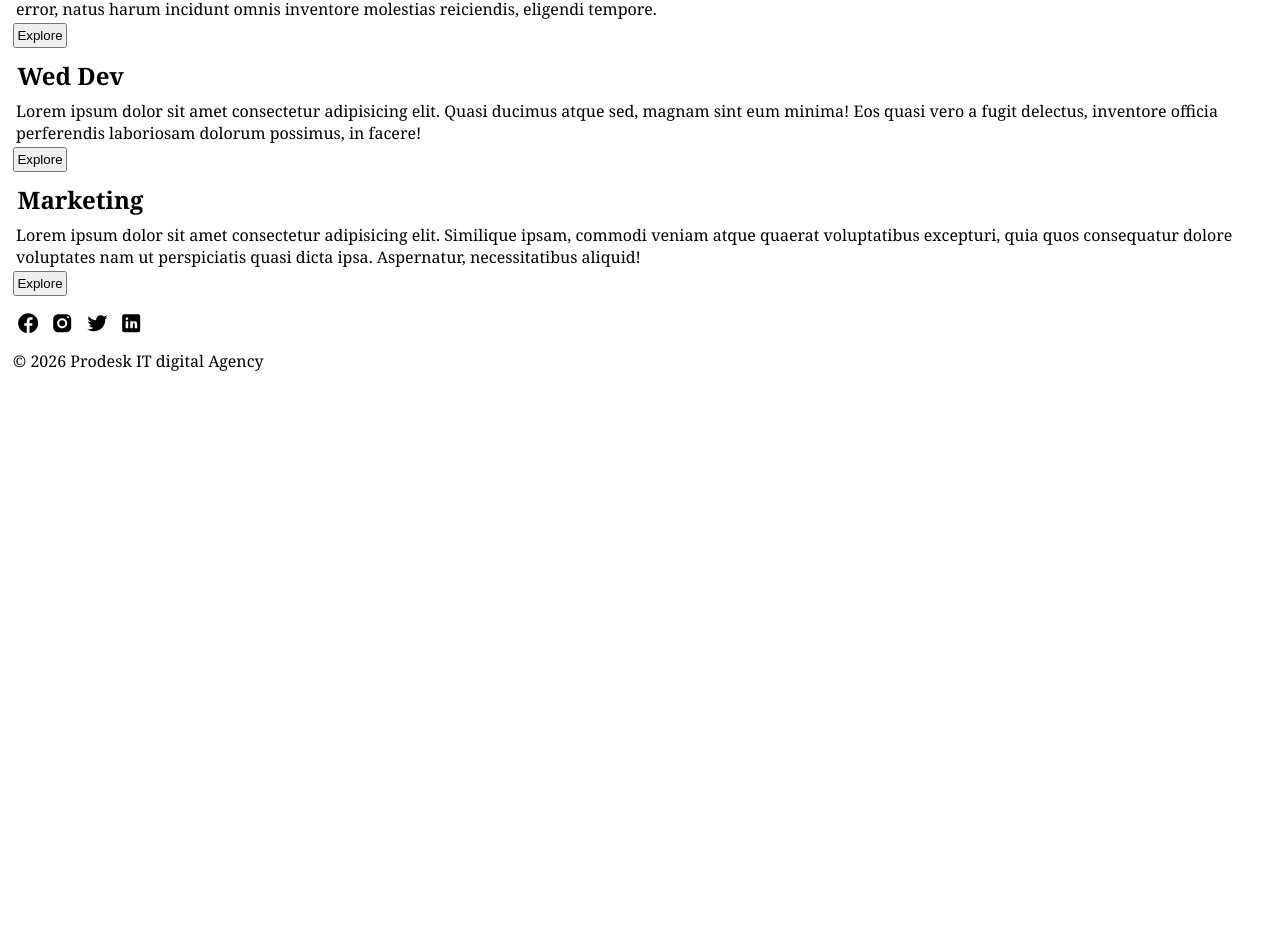
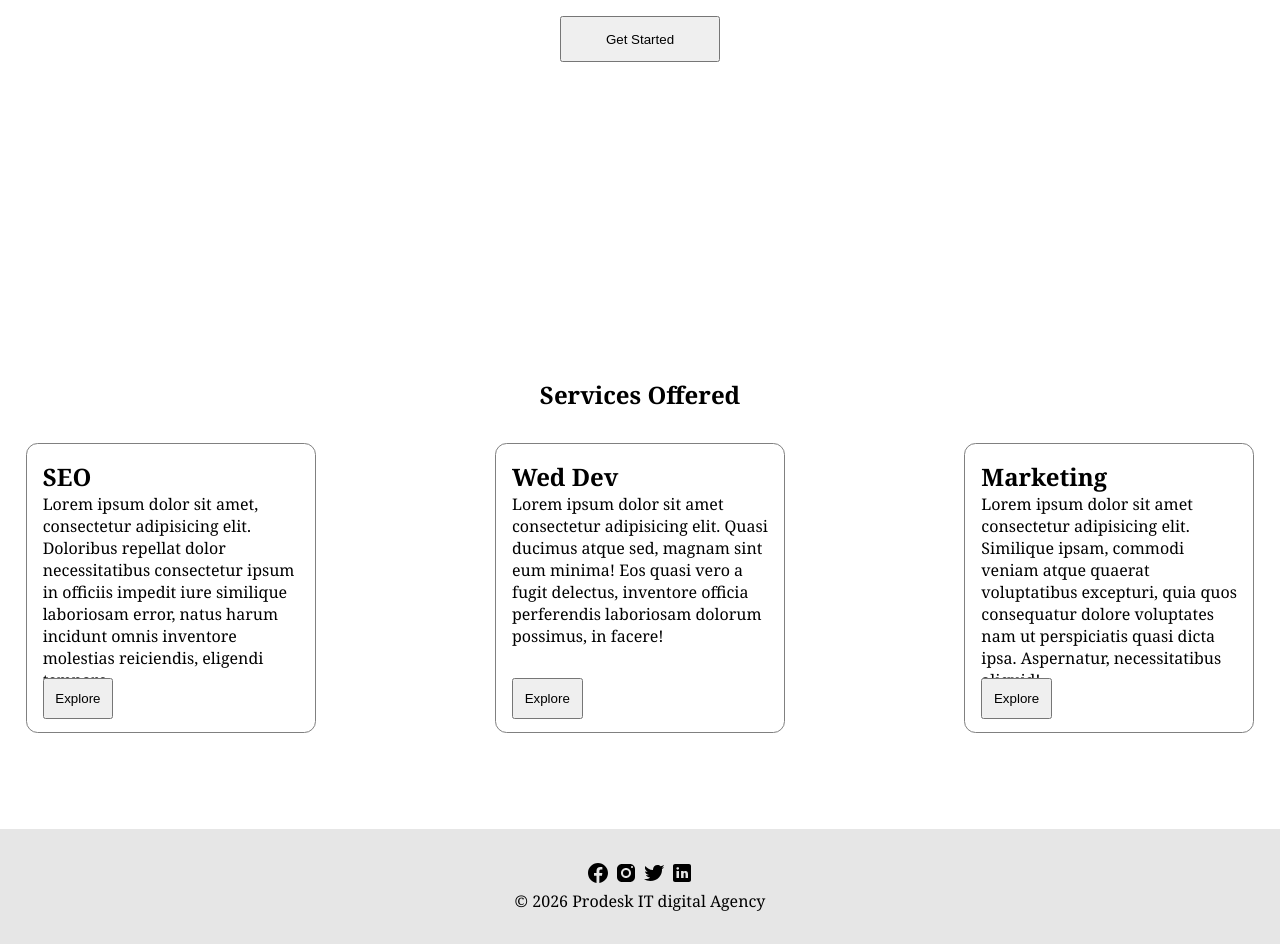
Before and after one commit to Pratishtha103/Week-1-Prodesk-IT-Digital-Agency, a plain HTML site: page index.html in a window 1280 px wide. Shown: the part 534-1478 px from the top of the page. Before the commit the page ends 919 px from the top, so only its background shows below. Drawn offline with Linux system fonts and the light colour scheme.

Commit message:
level 1 complete

```diff
--- a/index.html
+++ b/index.html
@@ -21,9 +21,12 @@
     </nav>
     <main class="hero">
         <h1>We Build Digital Experiences</h1>
-        <h3>A toast to impressions that last a bit longer.</h3>
+        <div><h3>A toast to impressions that last a bit longer.</h3></div>
         <button class="buttons">Get Started</button>
     </main>
+    <div class="services-heading">
+        <h2>Services Offered</h2>
+    </div>
     <section class="services">
         <div>
             <h2>SEO</h2>
@@ -43,18 +46,26 @@
     </section>
     <footer>
         <div>
+            <a href="#">
                 <svg xmlns="http://www.w3.org/2000/svg" x="0px" y="0px" width="24" height="24" viewBox="0 0 24 24">
                     <path d="M12,2C6.477,2,2,6.477,2,12c0,5.013,3.693,9.153,8.505,9.876V14.65H8.031v-2.629h2.474v-1.749 c0-2.896,1.411-4.167,3.818-4.167c1.153,0,1.762,0.085,2.051,0.124v2.294h-1.642c-1.022,0-1.379,0.969-1.379,2.061v1.437h2.995 l-0.406,2.629h-2.588v7.247C18.235,21.236,22,17.062,22,12C22,6.477,17.523,2,12,2z"></path>
                 </svg>
+            </a>
+            <a href="#">
                 <svg xmlns="http://www.w3.org/2000/svg" x="0px" y="0px" width="24" height="24" viewBox="0 0 24 24">
                     <path d="M 8 3 C 5.239 3 3 5.239 3 8 L 3 16 C 3 18.761 5.239 21 8 21 L 16 21 C 18.761 21 21 18.761 21 16 L 21 8 C 21 5.239 18.761 3 16 3 L 8 3 z M 18 5 C 18.552 5 19 5.448 19 6 C 19 6.552 18.552 7 18 7 C 17.448 7 17 6.552 17 6 C 17 5.448 17.448 5 18 5 z M 12 7 C 14.761 7 17 9.239 17 12 C 17 14.761 14.761 17 12 17 C 9.239 17 7 14.761 7 12 C 7 9.239 9.239 7 12 7 z M 12 9 A 3 3 0 0 0 9 12 A 3 3 0 0 0 12 15 A 3 3 0 0 0 15 12 A 3 3 0 0 0 12 9 z"></path>
                 </svg>
+            </a>
+            <a href="#">
                 <svg xmlns="http://www.w3.org/2000/svg" x="0px" y="0px" width="24" height="24" viewBox="0 0 24 24">
                     <path d="M22,3.999c-0.78,0.463-2.345,1.094-3.265,1.276c-0.027,0.007-0.049,0.016-0.075,0.023c-0.813-0.802-1.927-1.299-3.16-1.299 c-2.485,0-4.5,2.015-4.5,4.5c0,0.131-0.011,0.372,0,0.5c-3.353,0-5.905-1.756-7.735-4c-0.199,0.5-0.286,1.29-0.286,2.032 c0,1.401,1.095,2.777,2.8,3.63c-0.314,0.081-0.66,0.139-1.02,0.139c-0.581,0-1.196-0.153-1.759-0.617c0,0.017,0,0.033,0,0.051 c0,1.958,2.078,3.291,3.926,3.662c-0.375,0.221-1.131,0.243-1.5,0.243c-0.26,0-1.18-0.119-1.426-0.165 c0.514,1.605,2.368,2.507,4.135,2.539c-1.382,1.084-2.341,1.486-5.171,1.486H2C3.788,19.145,6.065,20,8.347,20 C15.777,20,20,14.337,20,8.999c0-0.086-0.002-0.266-0.005-0.447C19.995,8.534,20,8.517,20,8.499c0-0.027-0.008-0.053-0.008-0.08 c-0.003-0.136-0.006-0.263-0.009-0.329c0.79-0.57,1.475-1.281,2.017-2.091c-0.725,0.322-1.503,0.538-2.32,0.636 C20.514,6.135,21.699,4.943,22,3.999z"></path>
                 </svg>
+            </a>
+            <a href="#">
                 <svg xmlns="http://www.w3.org/2000/svg" x="0px" y="0px" width="24" height="24" viewBox="0 0 24 24">
                     <path d="M19,3H5C3.895,3,3,3.895,3,5v14c0,1.105,0.895,2,2,2h14c1.105,0,2-0.895,2-2V5C21,3.895,20.105,3,19,3z M9,17H6.477v-7H9 V17z M7.694,8.717c-0.771,0-1.286-0.514-1.286-1.2s0.514-1.2,1.371-1.2c0.771,0,1.286,0.514,1.286,1.2S8.551,8.717,7.694,8.717z M18,17h-2.442v-3.826c0-1.058-0.651-1.302-0.895-1.302s-1.058,0.163-1.058,1.302c0,0.163,0,3.826,0,3.826h-2.523v-7h2.523v0.977 C13.93,10.407,14.581,10,15.802,10C17.023,10,18,10.977,18,13.174V17z"></path>
                 </svg>
+            </a>
         </div>
         <p>&copy; 2026 Prodesk IT digital Agency</p>
     </footer>
--- a/style.css
+++ b/style.css
@@ -1,6 +1,6 @@
 *{
     margin:0;
-    padding:0.2em;
+    padding:0;
 }
 body{
     background-color: white;
@@ -11,6 +11,7 @@ body{
     display: flex;
     align-items: center;
     justify-content: space-between;
+    padding: 1em;
 }
 .navbar img{
     width:4em;
@@ -20,20 +21,22 @@ body{
     flex-direction: row;
     align-items: center;
 }
+.navlinks{
+    display: flex;
+    gap:2em;
+}
 .navlinks a{
     text-decoration: none;
     color: black;
 }
 .hero{
     /* border: 2px solid black; */
-    height: 20em;
+    height: 100vh;
     display: flex;
     flex-direction: column;
     align-items: center;
     justify-content: center;
     gap:3em;
-    padding:2em;
-    text-align: center;
 }
 .hero h1{
     font-size:3em;
@@ -42,3 +45,53 @@ body{
     width:12em;
     padding: 1em;
 }
+.services-heading{
+    display: flex;
+    justify-content: center;
+    margin: 2em;
+}
+.services{
+    display:flex;
+    flex-direction:row;
+    flex-wrap: wrap;
+    align-items: center;
+    justify-content: space-around;
+    gap:8em;
+    margin-bottom: 6em;
+}
+.services div{
+    position: relative;
+    height: 16em;
+    width: 16em;
+    padding: 1em;
+    border:0.12em solid gray;
+    border-radius: 4%;
+}
+.services div button{
+    position: absolute;
+    bottom: 1em;
+    padding: 0.8em;
+}
+footer a{
+    text-decoration: none;
+}
+footer{
+    text-align: center;
+    background-color: rgb(230, 230, 230);
+    padding: 2em;
+}
+button:hover{
+    cursor: pointer;
+}
+@media (max-width:480px){
+    .navbar{
+        display: flex;
+        flex-direction: column;
+    }
+    .navlinks{
+        display: flex;
+        flex-direction: column;
+        align-items: center;
+        justify-content: space-between;
+    }
+}
```
Lines whose indentation alone changed are shown as unchanged.
